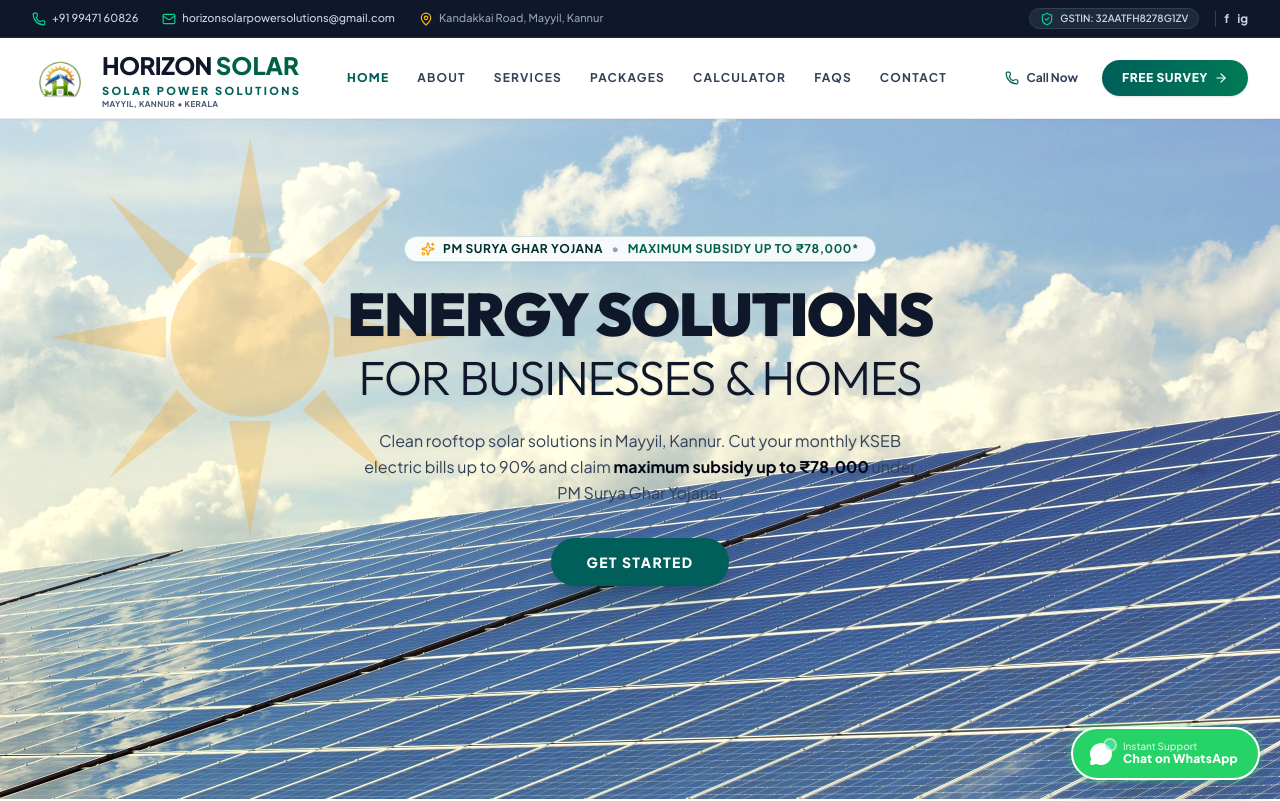
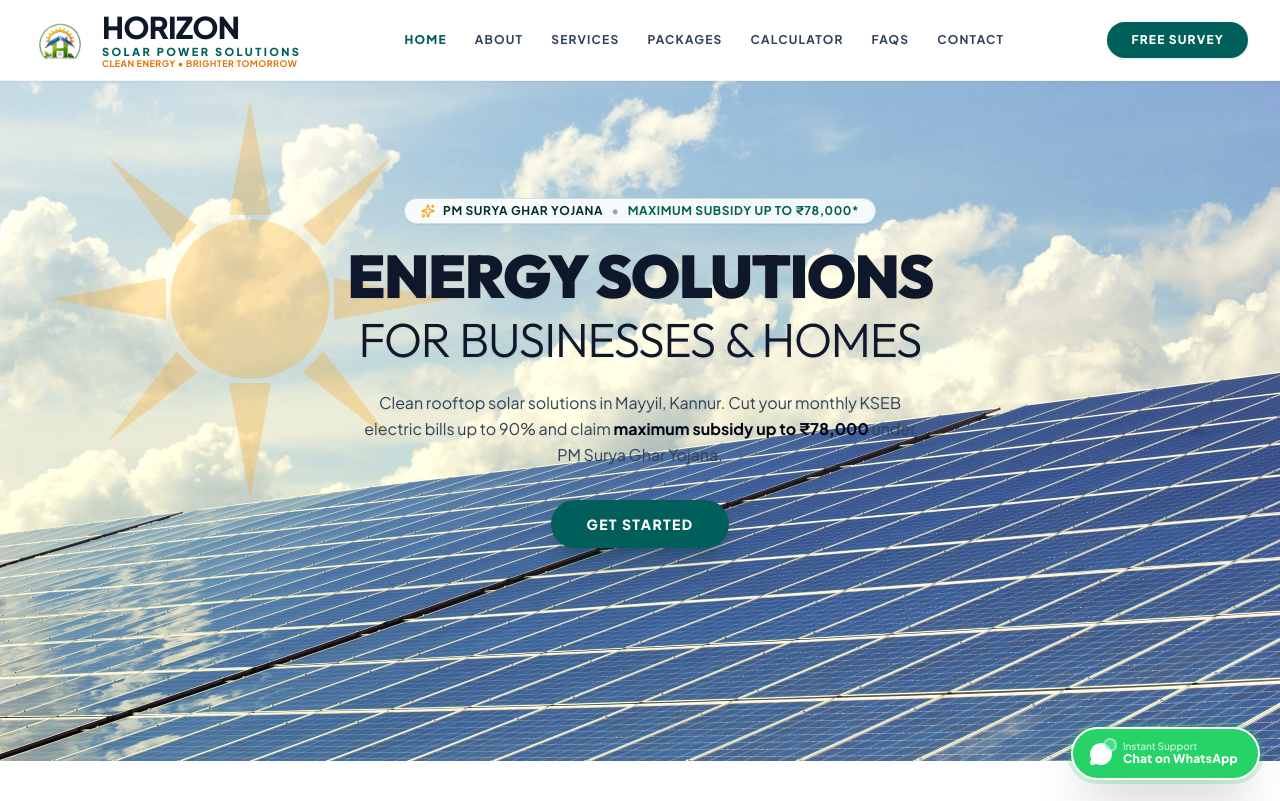
Before and after one commit to faheem9072/horizonsolarpowersolutions, a React (Vite) app: page / in a window 1280 px wide. Shown: the top 801 px of the page. Built offline with nearby package versions, Linux system fonts and the light colour scheme; the HTML template or start-up script is replaced by a standard one.

Commit message:
fix: clean navbar design without top bar and ensure single SOLAR in HORIZON SOLAR POWER SOLUTIONS

```diff
--- a/src/components/Navbar.jsx
+++ b/src/components/Navbar.jsx
@@ -1,6 +1,5 @@
 import React, { useState } from 'react';
-import { Menu, X, Phone, Mail, MapPin, ShieldCheck, ArrowRight } from 'lucide-react';
-import { COMPANY_INFO } from '../data/solarData';
+import { Menu, X } from 'lucide-react';
 
 export default function Navbar({ onOpenQuoteModal }) {
   const [mobileMenuOpen, setMobileMenuOpen] = useState(false);
@@ -16,75 +15,12 @@ export default function Navbar({ onOpenQuoteModal }) {
   ];
 
   return (
-    <header className="sticky top-0 z-50 bg-white shadow-xs">
-
-      {/* 1. Official Corporate Top Bar (Inspired by GEPS & Tier-1 Solar EPCs) */}
-      <div className="bg-slate-900 text-slate-300 text-[11px] font-medium border-b border-slate-800 hidden md:block">
-        <div className="max-w-7xl mx-auto px-4 sm:px-6 lg:px-8 py-2 flex items-center justify-between">
-
-          {/* Left: Contact & Location */}
-          <div className="flex items-center gap-6">
-            <a
-              href={`tel:${COMPANY_INFO.phone1Raw}`}
-              className="flex items-center gap-1.5 hover:text-white transition-colors"
-            >
-              <Phone className="w-3.5 h-3.5 text-emerald-400" />
-              <span>{COMPANY_INFO.phone1}</span>
-            </a>
-
-            <a
-              href={`mailto:${COMPANY_INFO.email}`}
-              className="flex items-center gap-1.5 hover:text-white transition-colors"
-            >
-              <Mail className="w-3.5 h-3.5 text-emerald-400" />
-              <span>{COMPANY_INFO.email}</span>
-            </a>
-
-            <div className="flex items-center gap-1.5 text-slate-400">
-              <MapPin className="w-3.5 h-3.5 text-amber-400" />
-              <span>Kandakkai Road, Mayyil, Kannur</span>
-            </div>
-          </div>
-
-          {/* Right: Official GSTIN Badge & Quick Socials */}
-          <div className="flex items-center gap-4">
-            <div className="flex items-center gap-1.5 px-2.5 py-0.5 rounded-full bg-slate-800 border border-slate-700 text-slate-300 text-[10px] font-semibold">
-              <ShieldCheck className="w-3.5 h-3.5 text-emerald-400" />
-              <span>GSTIN: {COMPANY_INFO.gstin}</span>
-            </div>
-
-            <div className="flex items-center gap-2 pl-2 border-l border-slate-700">
-              <a
-                href={COMPANY_INFO.social.facebook}
-                target="_blank"
-                rel="noreferrer"
-                className="hover:text-white transition-colors font-bold text-xs"
-                title="Facebook"
-              >
-                f
-              </a>
-              <a
-                href={COMPANY_INFO.social.instagram}
-                target="_blank"
-                rel="noreferrer"
-                className="hover:text-white transition-colors font-bold text-xs"
-                title="Instagram"
-              >
-                ig
-              </a>
-            </div>
-          </div>
-
-        </div>
-      </div>
-
-      {/* 2. Main Navigation Bar */}
-      <div className="bg-white/95 backdrop-blur-md border-b border-slate-200/80">
+    <header className="sticky top-0 z-50 bg-white/95 backdrop-blur-md border-b border-slate-100 shadow-xs">
       <div className="max-w-7xl mx-auto px-4 sm:px-6 lg:px-8">
         <div className="flex items-center justify-between h-20">
 
-            {/* Official Brand Logo */}
-            <a href="#" className="flex items-center gap-3.5 group">
+          {/* Official Horizon Brand Logo */}
+          <a href="#" className="flex items-center gap-3 sm:gap-3.5 group">
             <img
               src="/images/horizon-emblem-transparent.png"
               alt="Horizon Solar Power Solutions Logo"
@@ -92,30 +28,25 @@ export default function Navbar({ onOpenQuoteModal }) {
             />
 
             <div className="flex flex-col justify-center">
-                <div className="flex items-baseline leading-none">
-                  <span className="text-xl sm:text-2xl font-black tracking-tight text-slate-900">
+              <span className="text-2xl sm:text-3xl font-black text-slate-900 tracking-tight leading-none">
                 HORIZON
               </span>
-                  <span className="ml-1 text-xl sm:text-2xl font-black text-emerald-800">
-                    SOLAR
-                  </span>
-                </div>
               <span className="text-[10px] sm:text-[11px] font-black tracking-[0.22em] text-teal-800 uppercase mt-1 leading-none">
                 SOLAR POWER SOLUTIONS
               </span>
-                <span className="text-[8px] font-bold tracking-wider text-slate-600 uppercase mt-1 leading-none">
-                  MAYYIL, KANNUR • KERALA
+              <span className="text-[8px] sm:text-[9px] font-bold tracking-wider text-amber-600 uppercase mt-0.5 leading-none">
+                CLEAN ENERGY • BRIGHTER TOMORROW
               </span>
             </div>
           </a>
 
-            {/* Desktop Navigation Links */}
+          {/* Desktop Nav Links */}
           <nav className="hidden lg:flex items-center gap-7 text-[12px] font-bold tracking-widest text-slate-700">
             {navLinks.map((link) => (
               <a
                 key={link.name}
                 href={link.href}
-                  className={`relative py-1 transition-colors uppercase hover:text-teal-800 ${
+                className={`transition-colors uppercase tracking-widest hover:text-teal-800 ${
                   link.name === 'HOME' ? 'text-teal-800 font-black' : ''
                 }`}
               >
@@ -124,58 +55,39 @@ export default function Navbar({ onOpenQuoteModal }) {
             ))}
           </nav>
 
-            {/* Right Action: Official Pill CTA Button */}
-            <div className="hidden sm:flex items-center gap-3">
-              <a
-                href={`tel:${COMPANY_INFO.phone1Raw}`}
-                className="hidden xl:flex items-center gap-2 text-xs font-bold text-slate-700 hover:text-teal-800 px-3 py-2 rounded-lg transition-colors"
-              >
-                <Phone className="w-3.5 h-3.5 text-teal-800" />
-                <span>Call Now</span>
-              </a>
-
+          {/* Right Action: Clean Teal Pill Button */}
+          <div className="hidden sm:flex items-center">
             <button
               onClick={onOpenQuoteModal}
-                className="px-5 py-2.5 rounded-full text-xs font-black tracking-wider uppercase text-white bg-gradient-to-r from-teal-800 to-emerald-700 hover:from-teal-900 hover:to-emerald-800 shadow-sm hover:shadow transition-all flex items-center gap-1.5 cursor-pointer"
+              className="px-6 py-2.5 rounded-full text-xs font-black tracking-widest uppercase text-white bg-teal-800 hover:bg-teal-900 shadow-sm transition-all cursor-pointer"
             >
-                <span>Free Survey</span>
-                <ArrowRight className="w-3.5 h-3.5" />
+              FREE SURVEY
             </button>
           </div>
 
-            {/* Mobile Menu Actions */}
+          {/* Mobile Menu Button */}
           <div className="flex lg:hidden items-center gap-2">
             <button
               onClick={onOpenQuoteModal}
               className="sm:hidden px-3.5 py-1.5 rounded-full text-xs font-bold text-white bg-teal-800"
             >
-                Free Survey
+              Survey
             </button>
-
             <button
               onClick={() => setMobileMenuOpen(!mobileMenuOpen)}
-                className="p-2 text-slate-700 hover:text-slate-900 rounded-lg border border-slate-200"
+              className="p-2 text-slate-700 hover:text-slate-900"
               aria-label="Toggle Menu"
             >
-                {mobileMenuOpen ? <X className="w-5 h-5" /> : <Menu className="w-5 h-5" />}
+              {mobileMenuOpen ? <X className="w-6 h-6" /> : <Menu className="w-6 h-6" />}
             </button>
           </div>
 
         </div>
       </div>
-      </div>
 
       {/* Mobile Drawer */}
       {mobileMenuOpen && (
-        <div className="lg:hidden bg-white border-b border-slate-200 px-6 py-5 space-y-4 animate-fadeIn shadow-lg">
-
-          {/* Quick Contact info in mobile drawer */}
-          <div className="pb-3 border-b border-slate-100 flex items-center justify-between text-[11px] text-slate-600">
-            <span>Mayyil, Kannur</span>
-            <span className="font-semibold text-emerald-800">GSTIN: {COMPANY_INFO.gstin}</span>
-          </div>
-
-          <div className="space-y-2">
+        <div className="lg:hidden bg-white border-b border-slate-200 px-6 py-5 space-y-3 shadow-lg animate-fadeIn">
           {navLinks.map((link) => (
             <a
               key={link.name}
@@ -186,32 +98,19 @@ export default function Navbar({ onOpenQuoteModal }) {
               {link.name}
             </a>
           ))}
-          </div>
-
-          <div className="pt-3 border-t border-slate-100 flex flex-col gap-2.5">
+          <div className="pt-2">
             <button
               onClick={() => {
                 setMobileMenuOpen(false);
                 onOpenQuoteModal();
               }}
-              className="w-full py-3 rounded-xl bg-gradient-to-r from-teal-800 to-emerald-700 text-white font-black text-xs uppercase tracking-wider flex items-center justify-center gap-2 shadow-sm"
+              className="w-full py-3 rounded-full bg-teal-800 text-white font-bold text-xs uppercase tracking-wider shadow-sm"
             >
-              <span>Book Free Rooftop Survey</span>
-              <ArrowRight className="w-4 h-4" />
+              BOOK FREE SURVEY
             </button>
-
-            <a
-              href={`tel:${COMPANY_INFO.phone1Raw}`}
-              className="w-full py-2.5 rounded-xl border border-slate-200 text-slate-700 font-bold text-xs uppercase tracking-wider flex items-center justify-center gap-2 hover:bg-slate-50 transition-colors"
-            >
-              <Phone className="w-3.5 h-3.5 text-teal-800" />
-              <span>Call +91 99471 60826</span>
-            </a>
           </div>
-
         </div>
       )}
-
     </header>
   );
 }
```
Lines whose indentation alone changed are shown as unchanged.
